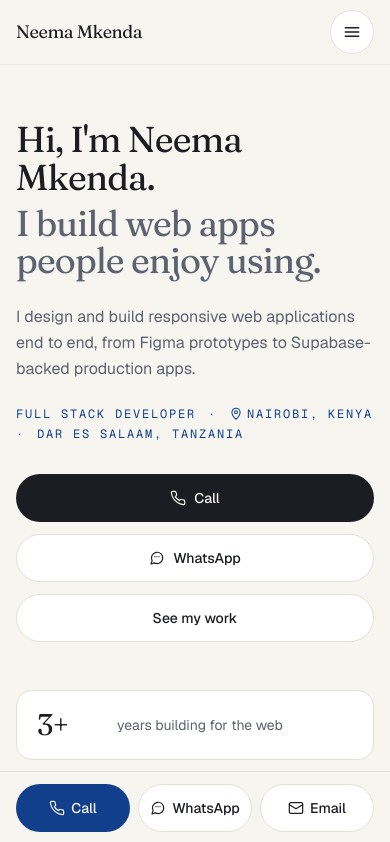
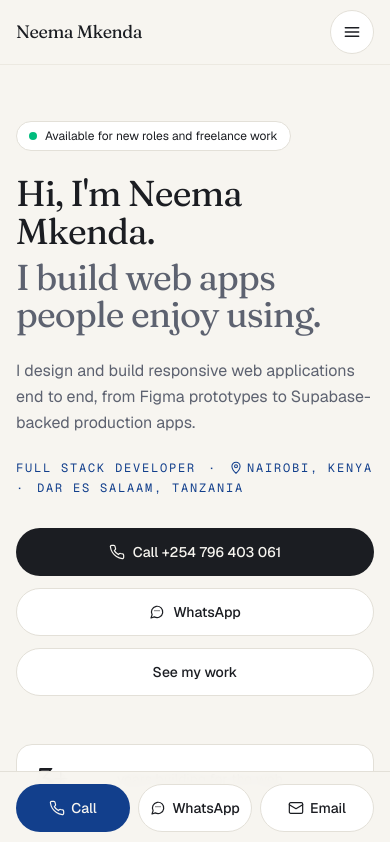
Before and after one commit to NeemaRhonnahMkenda/neema-portfolio, a Next.js app: page / in a window 390 px wide. Shown: the top 842 px of the page. Built offline with nearby package versions, Linux system fonts and the light colour scheme.

Commit message:
phone digits fix

```diff
--- a/content/profile.ts
+++ b/content/profile.ts
@@ -7,6 +7,9 @@ export const profile = {
   location: "Nairobi, Kenya",
   location2: "Dar es Salaam, Tanzania",
   email: "nmkenda98@gmail.com",
+  phone: "+254 796 403 061",
+  phoneDigits: "254796403061",
+  availability: "Available for new roles and freelance work",
   links: {
     // TODO: fill these in
     github: "https://github.com/neemarhonnahmkenda",
```
